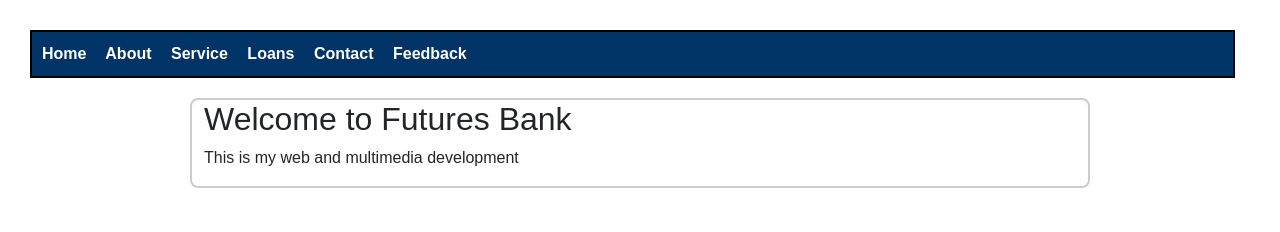
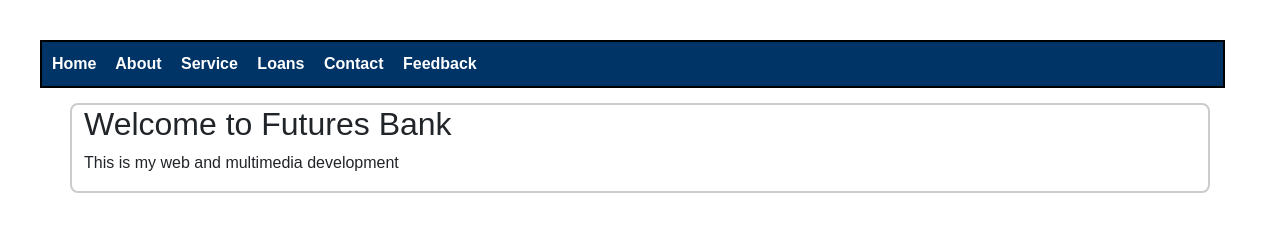
Before and after one commit to resegomokgweetsi/cse25-289, a plain HTML site: page index.html in a window 1280 px wide. Drawn offline with nearby package versions, Linux system fonts and the light colour scheme.

Commit message:
Update style.css

```diff
--- a/style.css
+++ b/style.css
@@ -9,7 +9,7 @@ nav a{
   font-weight: bold;
 }
 body{
-  margin: 30px;
+  margin: 40px;
   font-family: Arial, sans-serif;
 }
 nav{
@@ -24,9 +24,8 @@ nav{
   font-weight: bold;
 }
 .container{
-  max-width: 900px;
-  margin: 20px auto;
-  paddings: 20px;
+  margin: 15px auto;
+  paddings: 15px;
   border: 2px solid #ccc;
   border-radius: 8px;
 }
```
